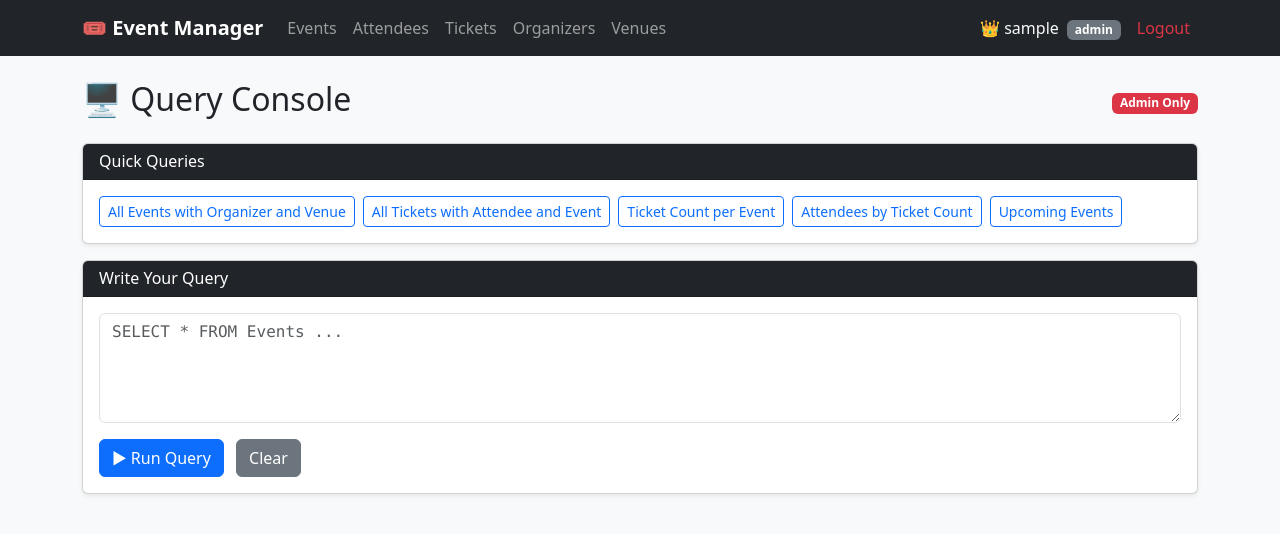
After one commit to harshavardhanreddyseethagari-sjsu2103/Event_Management_System, a Flask app: page /query in a window 1280 px wide. The commit adds this page. Shown: the top 534 px of the page. Run offline with Flask 3, Linux system fonts and the light colour scheme; the visitor is signed in with stand-in values (Sample User, id 1); parts of the project's set-up code (start-up, migrations or seed data) failed here and were passed over.

Commit message:
Add Query console for admin

```diff
--- a/event_manager/app.py
+++ b/event_manager/app.py
@@ -272,6 +272,31 @@ def no_cache(response):
     response.headers["Cache-Control"] = "no-store"
     return response
 
+@app.route('/query', methods=['GET', 'POST'])
+@admin_required
+def query_console():
+    results = None
+    columns = []
+    error   = None
+    query   = ''
+
+    if request.method == 'POST':
+        query = request.form['query'].strip()
+        try:
+            db = DB.get_db()
+            cursor = db.execute(query)
+            results = cursor.fetchall()
+            columns = [description[0] for description in cursor.description]
+            db.close()
+        except Exception as e:
+            error = str(e)
+
+    return render_template('query.html',
+                           results=results,
+                           columns=columns,
+                           error=error,
+                           query=query)
+
 if __name__ == '__main__':
     DB.init_db()
     app.run(debug=True)
--- /dev/null
+++ b/event_manager/templates/query.html
@@ -0,0 +1,111 @@
+{% extends 'base.html' %}
+{% block title %}Query Console{% endblock %}
+
+{% block content %}
+<div class="d-flex justify-content-between align-items-center mb-3">
+    <h2>🖥️ Query Console</h2>
+    <span class="badge bg-danger">Admin Only</span>
+</div>
+
+<!-- Preset query buttons -->
+<div class="card shadow-sm mb-3">
+    <div class="card-header bg-dark text-white">
+        <h6 class="mb-0">Quick Queries</h6>
+    </div>
+    <div class="card-body">
+        <div class="d-flex flex-wrap gap-2">
+            <button class="btn btn-sm btn-outline-primary preset-btn"
+                data-query="SELECT e.title, e.event_date, o.name AS organizer, v.name AS venue FROM Events e JOIN Organizers o ON e.organizer_id = o.organizer_id JOIN Venues v ON e.venue_id = v.venue_id ORDER BY e.event_date">
+                All Events with Organizer and Venue
+            </button>
+            <button class="btn btn-sm btn-outline-primary preset-btn"
+                data-query="SELECT a.name, a.email, e.title AS event, t.ticket_type, t.price FROM Tickets t JOIN Attendees a ON t.attendee_id = a.attendee_id JOIN Events e ON t.event_id = e.event_id ORDER BY e.title">
+                All Tickets with Attendee and Event
+            </button>
+            <button class="btn btn-sm btn-outline-primary preset-btn"
+                data-query="SELECT e.title, COUNT(t.ticket_id) AS tickets_sold FROM Events e LEFT JOIN Tickets t ON e.event_id = t.event_id GROUP BY e.event_id ORDER BY tickets_sold DESC">
+                Ticket Count per Event
+            </button>
+            <button class="btn btn-sm btn-outline-primary preset-btn"
+                data-query="SELECT a.name, a.email, COUNT(t.ticket_id) AS total_tickets FROM Attendees a LEFT JOIN Tickets t ON a.attendee_id = t.attendee_id GROUP BY a.attendee_id ORDER BY total_tickets DESC">
+                Attendees by Ticket Count
+            </button>
+            <button class="btn btn-sm btn-outline-primary preset-btn"
+                data-query="SELECT * FROM Events WHERE event_date >= DATE('now') ORDER BY event_date">
+                Upcoming Events
+            </button>
+        </div>
+    </div>
+</div>
+
+<!-- Query input -->
+<div class="card shadow-sm mb-3">
+    <div class="card-header bg-dark text-white">
+        <h6 class="mb-0">Write Your Query</h6>
+    </div>
+    <div class="card-body">
+        <form method="post" action="/query">
+            <div class="mb-3">
+                <textarea name="query" id="queryInput" class="form-control font-monospace"
+                          rows="4"
+                          placeholder="SELECT * FROM Events ...">{{ query }}</textarea>
+            </div>
+            <button type="submit" class="btn btn-primary">▶ Run Query</button>
+            <button type="button" class="btn btn-secondary ms-2"
+                    onclick="document.getElementById('queryInput').value = ''">Clear</button>
+        </form>
+    </div>
+</div>
+
+<!-- Error -->
+{% if error %}
+<div class="alert alert-danger">
+    <strong>Error:</strong> {{ error }}
+</div>
+{% endif %}
+
+<!-- Results -->
+{% if results is not none %}
+<div class="card shadow-sm">
+    <div class="card-header bg-dark text-white d-flex justify-content-between">
+        <h6 class="mb-0">Results</h6>
+        <span class="badge bg-secondary">{{ results|length }} rows</span>
+    </div>
+    <div class="card-body p-0">
+        {% if results|length == 0 %}
+            <p class="text-muted p-3 mb-0">Query returned no results.</p>
+        {% else %}
+        <div class="table-responsive">
+            <table class="table table-striped table-hover mb-0">
+                <thead class="table-dark">
+                    <tr>
+                        {% for col in columns %}
+                        <th>{{ col }}</th>
+                        {% endfor %}
+                    </tr>
+                </thead>
+                <tbody>
+                    {% for row in results %}
+                    <tr>
+                        {% for col in columns %}
+                        <td>{{ row[col] }}</td>
+                        {% endfor %}
+                    </tr>
+                    {% endfor %}
+                </tbody>
+            </table>
+        </div>
+        {% endif %}
+    </div>
+</div>
+{% endif %}
+
+<script>
+document.querySelectorAll('.preset-btn').forEach(btn => {
+    btn.addEventListener('click', () => {
+        document.getElementById('queryInput').value = btn.getAttribute('data-query');
+    });
+});
+</script>
+
+{% endblock %}
```
Also changed, not shown: event_manager/templates/index.html (+14 -0 lines), 1 other file.
